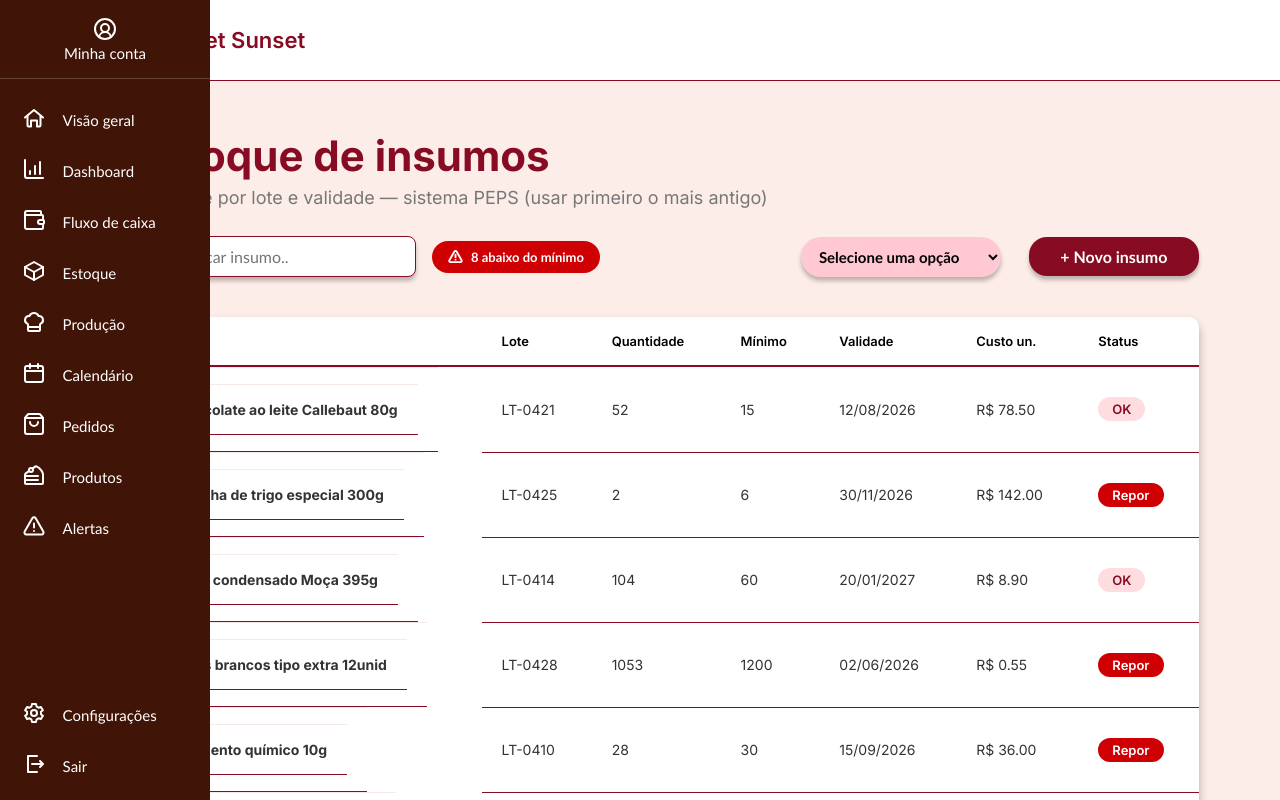
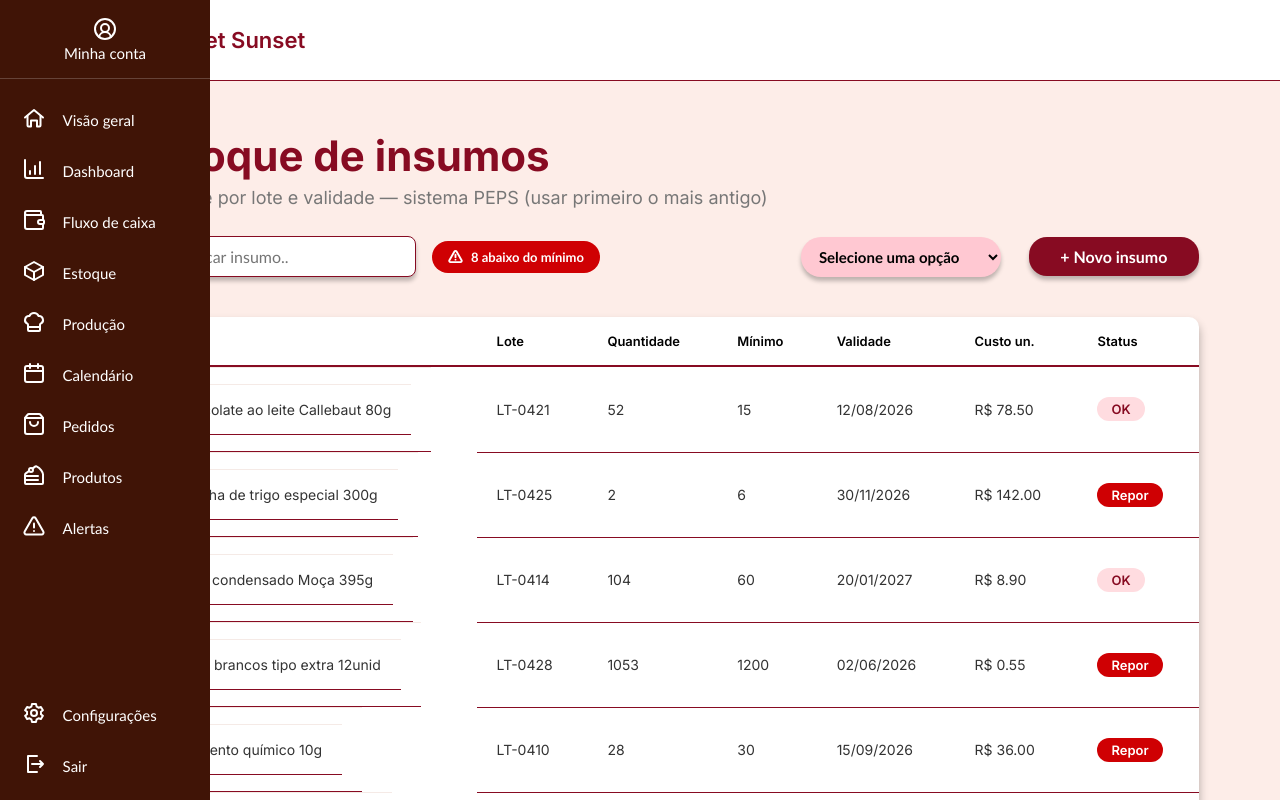
Before and after one commit to grazielly01/sublime, a React (Vite) app in the folder frontend/: page /estoque in a window 1280 px wide. Shown: the top 800 px of the page. Built offline with nearby package versions, Linux system fonts and the light colour scheme.

Commit message:
Alterando estoque

```diff
--- a/frontend/src/pages/estoque/estoque.jsx
+++ b/frontend/src/pages/estoque/estoque.jsx
@@ -114,12 +114,11 @@ function Estoque() {
 
                             {insumos.map((insumo, index) => (     /*.map() percorre a lista "insumos" e cria uma linha <tr> pra cada insumo, index conta o numero de insumos*/
                                 <tr key={index}>                  {/*a key da tag <tr> vai ser o index (quantidade de insumos)*/}
-                                 <Link to="/estoque/detalhes" className="botaoDetalhesInsumo">
+                                 <Link to="/estoque/detalhes"
+                                 className="botaoDetalhesInsumo">
                                 <td>
-                                     <td className="nomeInsumo">{insumo.nome} </td>  {/*.nome: pega o valor do nome do insumo la no array*/}  {/*coloquei className so nesses 2 <td> pra mudar um pouco o CSS*/}
-
-
-                                       </td>  {/*.nome: pega o valor do nome do insumo la no array*/}  {/*coloquei className so nesses 2 <td> pra mudar um pouco o CSS*/}
+                                     <td> {insumo.nome} </td>  {/*.nome: pega o valor do nome do insumo la no array*/}  {/*coloquei className so nesses 2 <td> pra mudar um pouco o CSS*/}
+                                     </td>  {/*.nome: pega o valor do nome do insumo la no array*/}
                                     </Link>
 
                                     <td className="loteInsumo">{insumo.lote}</td>  {/*.lote: pega o valor do lote do insumo la no array*/}  {/*coloquei className so nesses 2 <td> pra mudar um pouco o CSS*/}
```
